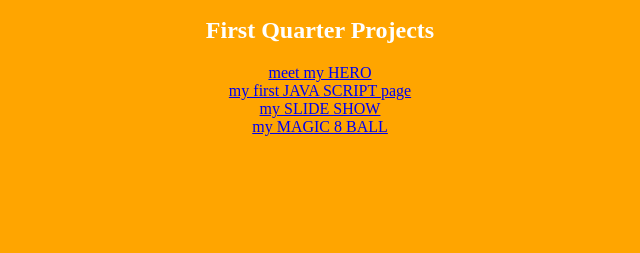
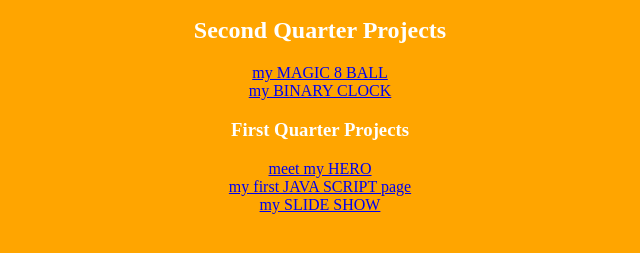
Before and after one commit to p3Crabbe22/myWebSite, a plain HTML site: page index.html in a window 1280 px wide. Shown: the part 369-622 px from the top of the page, without its empty margins (320-960 px from the left). Drawn offline with Linux system fonts and the light colour scheme.

Commit message:
Add files via upload

```diff
--- a/index.html
+++ b/index.html
@@ -11,8 +11,14 @@
     <img src="https://d2rdhxfof4qmbb.cloudfront.net/wp-content/uploads/20190410173608/Mountains-1024x683.jpg"/>
 
 
+    <h2> Second Quarter Projects </h2>
 
-    <h2> First Quarter Projects </h2>
+
+       <a href="magic8ball.html"> my MAGIC 8 BALL </a>
+    <br>
+    <a href="binaryclock.html"> my BINARY CLOCK </a>
+    <br/>
+    <h3> First Quarter Projects </h3>
 
        <a href="hero.html"> meet my HERO </a>
     <br>
@@ -20,10 +26,8 @@
     <br>
 
     <a href="slideshow.html"> my SLIDE SHOW </a>
-    <br>
 
-       <a href="magic8ball.html"> my MAGIC 8 BALL </a>
-    <br/>
+
 
 
     </p>
```
